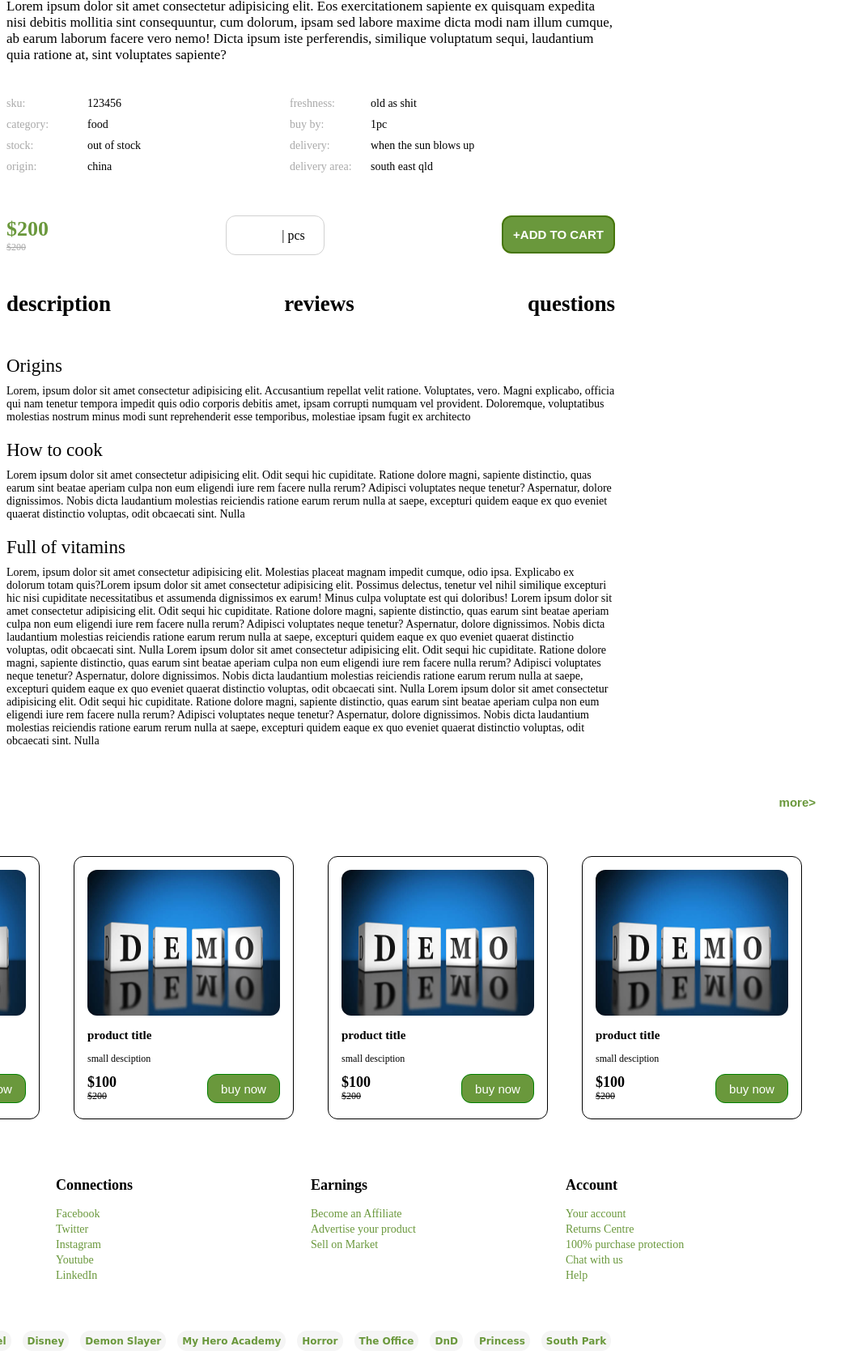
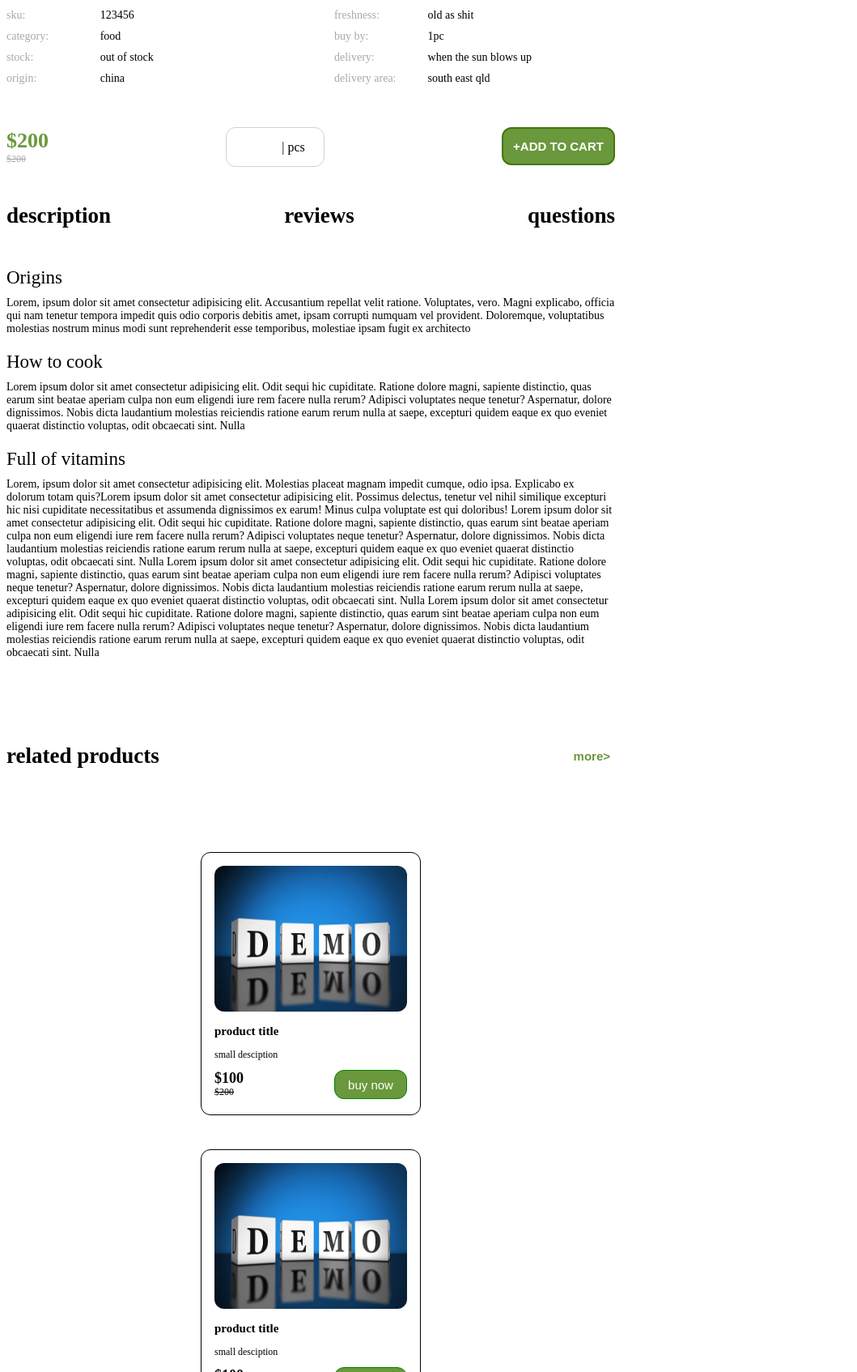
Before and after one commit to DrPeaTea/market-website, a plain HTML site: page productpage.html in a window 768 px wide. Shown: the part 1106-2800 px from the top of the page at 81% size, 1059 px wide, since content can reach past the window. Drawn offline with Linux system fonts and the light colour scheme.

Commit message:
Update productpage.css

```diff
--- a/productpage.css
+++ b/productpage.css
@@ -4,9 +4,11 @@
     flex-direction: column;
 }
 .header{
-    display: grid;
-    grid-template-columns: 1210px 50px;
-    grid-template-rows: 130px;
+    display: flex;
+    flex-direction: row;
+    justify-content: space-between;
+    width: 100%;
+    max-width: 1260px;
 }
 .web-name{
     grid-column-start: 1;
@@ -24,10 +26,11 @@
     align-items: center;
 }
 .nav-bar{
-    display:grid;
-    grid-template-columns: 120px 120px 120px 120px 900px;
+    display:flex;
+    gap: 40px;
+    width: 100%;
     max-width: 1260px;
-    height: 55px;
+    padding: 15px 45px ;
     font-size: 15px;
     background-color: #F9F9F9;
 }
@@ -41,8 +44,8 @@
     max-width: 1260px;
     height: 48px;
     font-size: 12;
-    display: grid;
-    grid-template-columns: 630px 630px;
+    display: flex;
+    width: 100%;
     padding: 15px 45px;
     align-items: center;
 }
@@ -57,6 +60,8 @@
     display: flex;
     flex-direction: column;
     align-items: center;
+    justify-content: center;
+    flex-wrap: wrap;
 }}
 .picture1{
     grid-column-start: 1;
@@ -83,13 +88,21 @@ img{
     max-height: 436px;
     border-radius: 12px;
 }
+@media only screen and (min-width: 768px){
 .product-details{
     grid-column-start: 2;
     grid-row-start: 1;
     grid-row-end: 4;
     display: flex;
     flex-direction: column;
-}
+}}
+@media only screen and (max-width: 768px){
+    .product-body{
+    display: flex;
+    flex-direction: column;
+    align-items: center;
+    justify-content: center;
+}}
 .product-details-name{
     font-size: 32px;
 }
@@ -104,7 +117,7 @@ img{
 .product-details-info{
     padding-top: 42px;
     display: grid;
-    grid-template-columns: 100px 250px 100px 210px;
+    grid-template-columns: 1fr 2.5fr 1fr 2fr;
     grid-template-rows: 26px 26px 26px 26px;
 }
 .info {
@@ -168,6 +181,7 @@ img{
 }
 .description-tab-info{
     display: flex;
+    flex-wrap: wrap;
     flex-direction: column;
 }
 .description-tab-info-title{
@@ -180,9 +194,9 @@ font-size: 14px;
 }
 .related-product{
     display:grid;
-    grid-template-columns: 315px 315px 315px 315px;
-    grid-template-rows: 134px 396px;
-    height: 530px;
+    grid-template-columns: 1fr 1fr 1fr 1fr;
+    grid-template-rows: 1fr 6fr;
+    width: 100%;
     max-width: 1260px;
 }
 .products-header {
@@ -206,6 +220,7 @@ font-size: 14px;
     font-weight: 700;
     color: #6A983C;
 }
+@media only screen and (min-width: 768px){
 .product-line{
     grid-column-start: 1;
     grid-column-end: 5;
@@ -214,14 +229,25 @@ font-size: 14px;
     flex-direction: row;
     gap: 42px;
     justify-content: center;
-}
+}}
+@media only screen and (max-width: 768px){
+    .product-line{
+        grid-column-start: 1;
+        grid-column-end: 5;
+        grid-row-start: 2;
+        display: flex;
+        flex-direction: column;
+        align-items: center;
+        gap: 42px;
+        justify-content: center;
+}}
 .product {
     border: 1px solid black;
     height: 323px;
-    max-width: 270px;
+    width: 270px;
     border-radius: 12px;
     display:grid;
-    grid-template-columns: 135px 135px;
+    grid-template-columns: 1fr 1fr;
     grid-template-rows: 212px 30px 26px 20px 23px;
 }
 img {
@@ -276,12 +302,26 @@ img {
     width: 90px;
     height: 36px;
 }
+
+@media only screen and (min-width: 768px){
 .footer{
     display:grid;
-    grid-template-columns: 315px  315px 315px 315px ;
+    padding-top: 20px;
+    grid-template-columns: 1fr 1fr 1fr 1fr ;
     grid-template-rows: 160px 30px 40px;
+    width: 100%;
     max-width: 1260px;
-}
+}}
+@media only screen and (max-width: 768px){
+.footer{
+    display:flex;
+    padding-top: 20px;
+    flex-direction: column;
+    justify-content: center;
+    align-items: center;
+    width: 100%;
+    max-width: 1260px;
+}}
 .footer-title{
     font-size: 18px;
     font-weight: 600;
```
